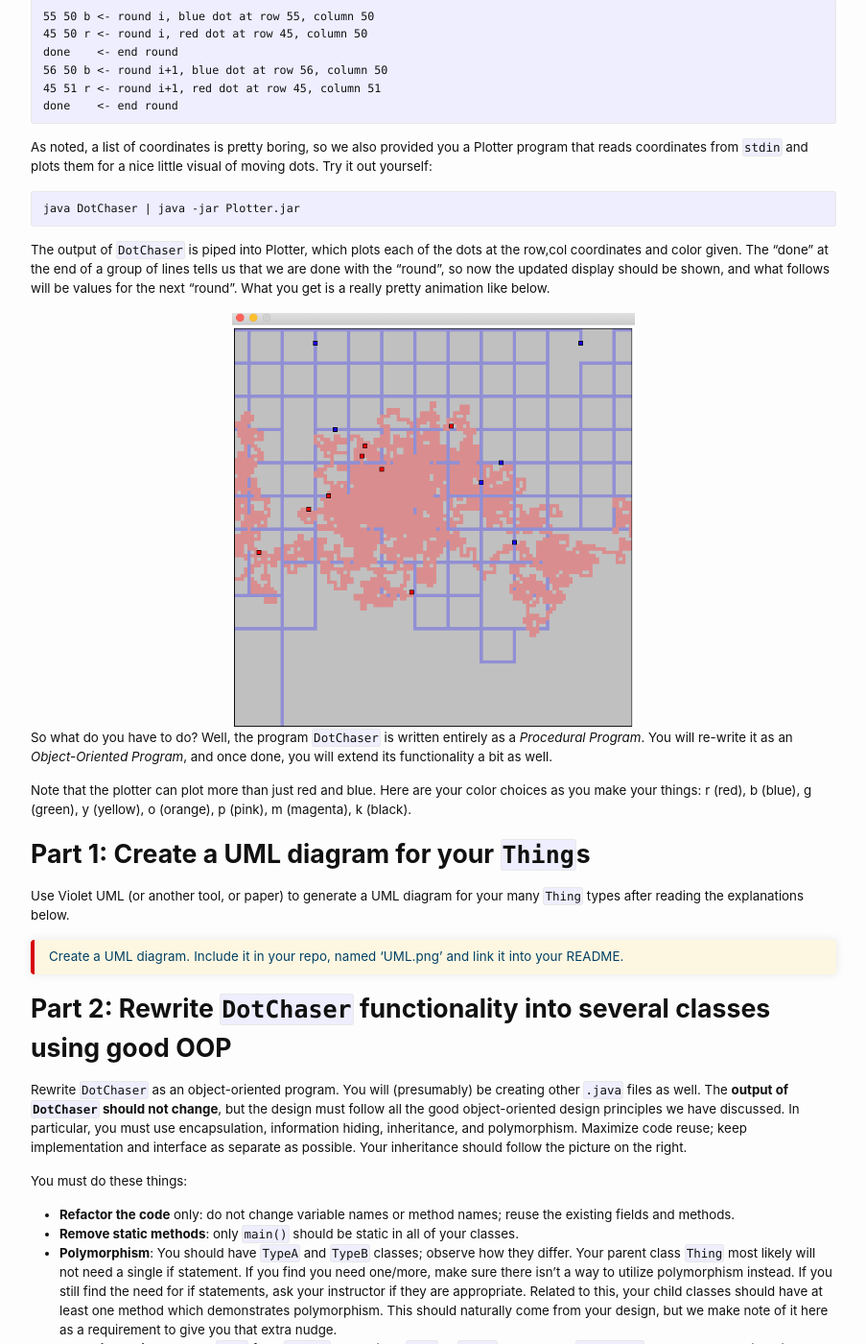
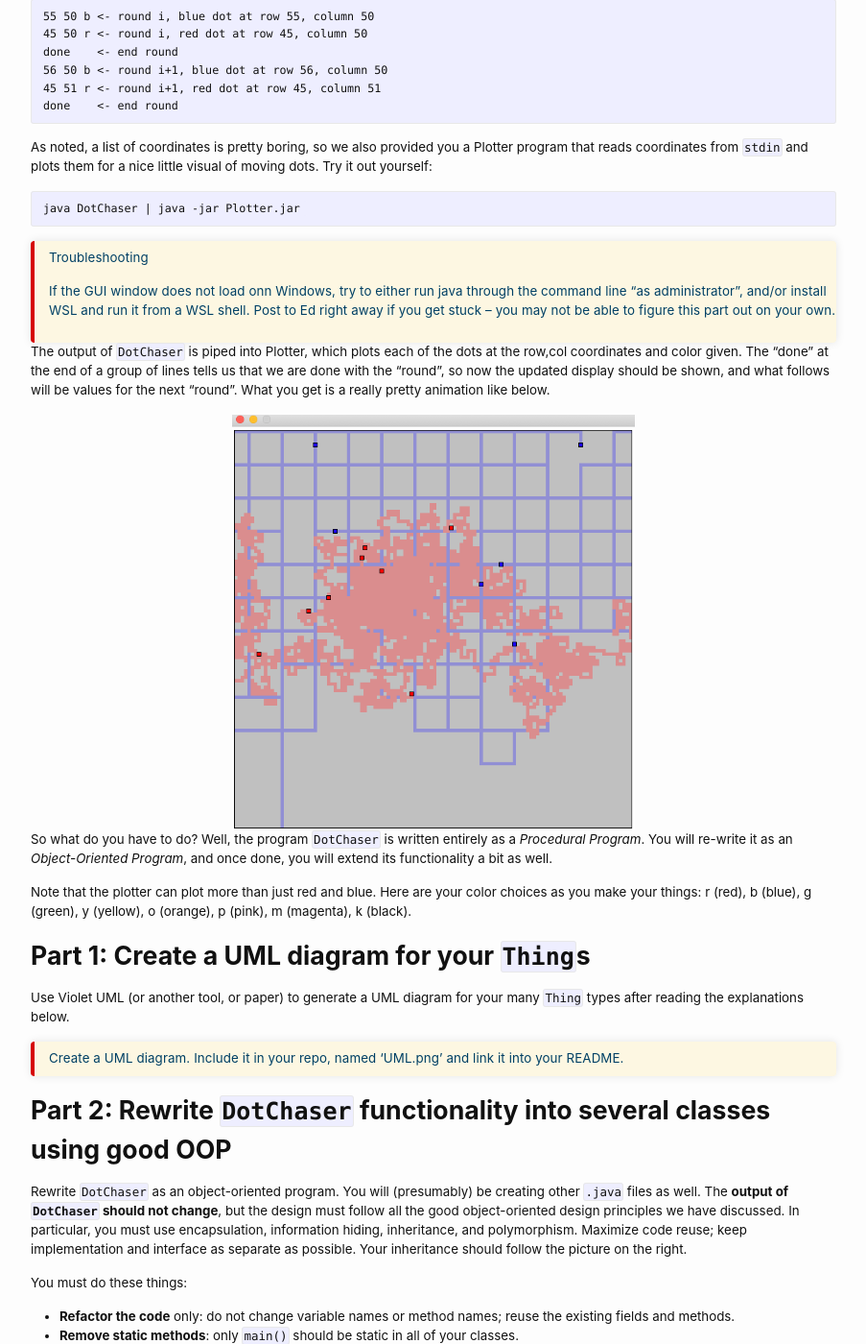
Before and after one commit to cs2113-f24/cs2113-f24.github.io, a Jekyll site: the page built from labs/02-poly.md, in a window 1280 px wide and 1400 px high, scrolled down 1097 px. Shown: the whole window at 96% size, without its empty margins (188-1091 px from the left). Built offline with Jekyll 4.4.1, drawn with Linux system fonts in a browser that asks for light colours.

Commit message:
spring update

````diff
--- a/labs/02-poly.md
+++ b/labs/02-poly.md
@@ -75,6 +75,12 @@ As noted, a list of coordinates is pretty boring, so we also provided you a Plot
 java DotChaser | java -jar Plotter.jar
 ```
 
+<div class="requirement">
+Troubleshooting
+
+If the GUI window does not load onn Windows, try to either run java through the command line "as administrator", and/or install WSL and run it from a WSL shell. Post to Ed right away if you get stuck -- you may not be able to figure this part out on your own.
+</div>
+
 The output of `DotChaser` is piped into Plotter, which plots each of the dots at the row,col coordinates and color given. The "done" at the end of a group of lines tells us that we are done with the "round", so now the updated display should be shown, and what follows will be values for the next "round". What you get is a really pretty animation like below.
 
 <center>
@@ -105,7 +111,6 @@ You must do these things:
 * **README.md**: In the  README file and write a paragraph (or two) that explains how your redesign makes use of encapsulation, information hiding, inheritance and polymorphism.
 
 Be sure to add all your new Java files to the repo for submission.
-</div>
 
 # Part 3: Add a new `Thing`
 
````
